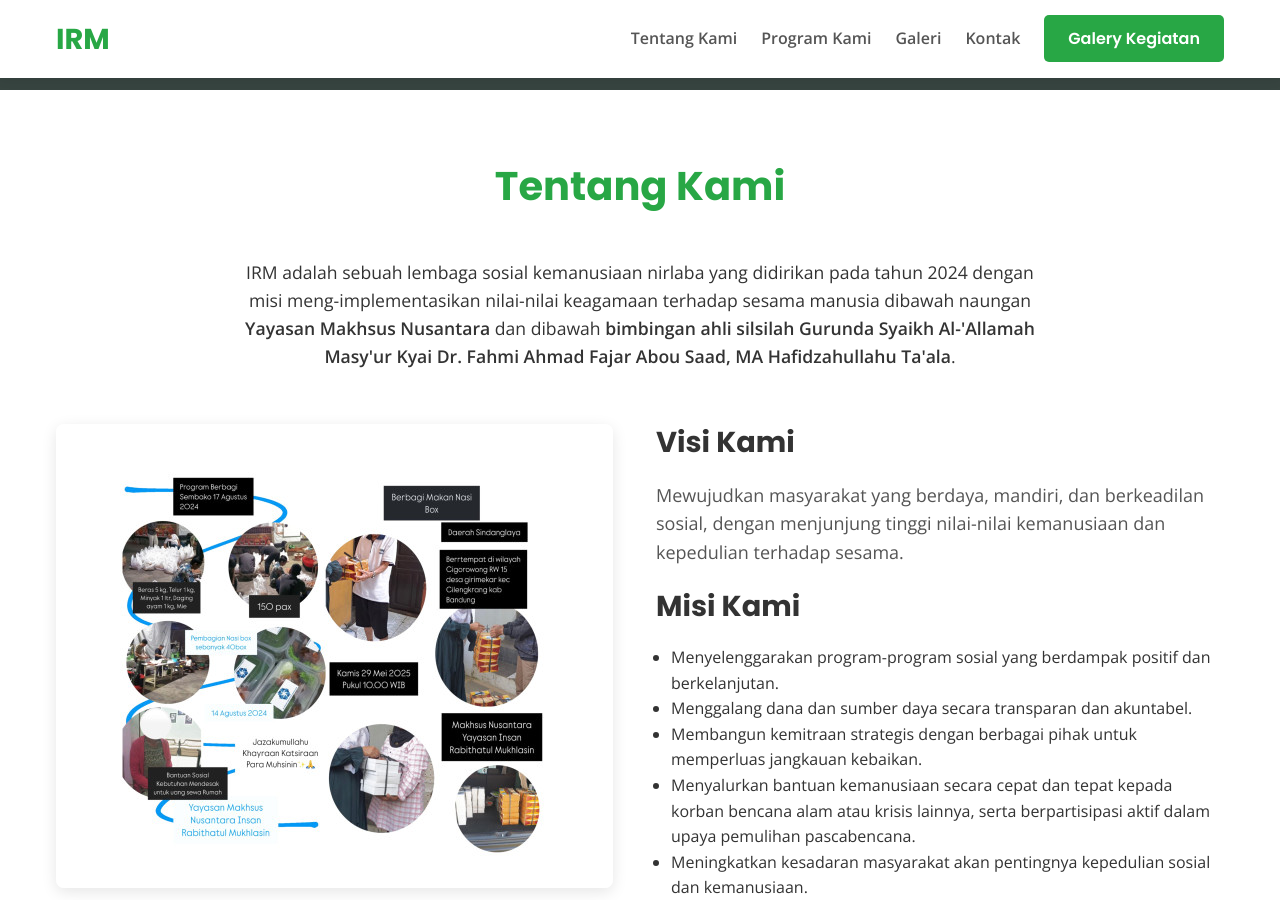
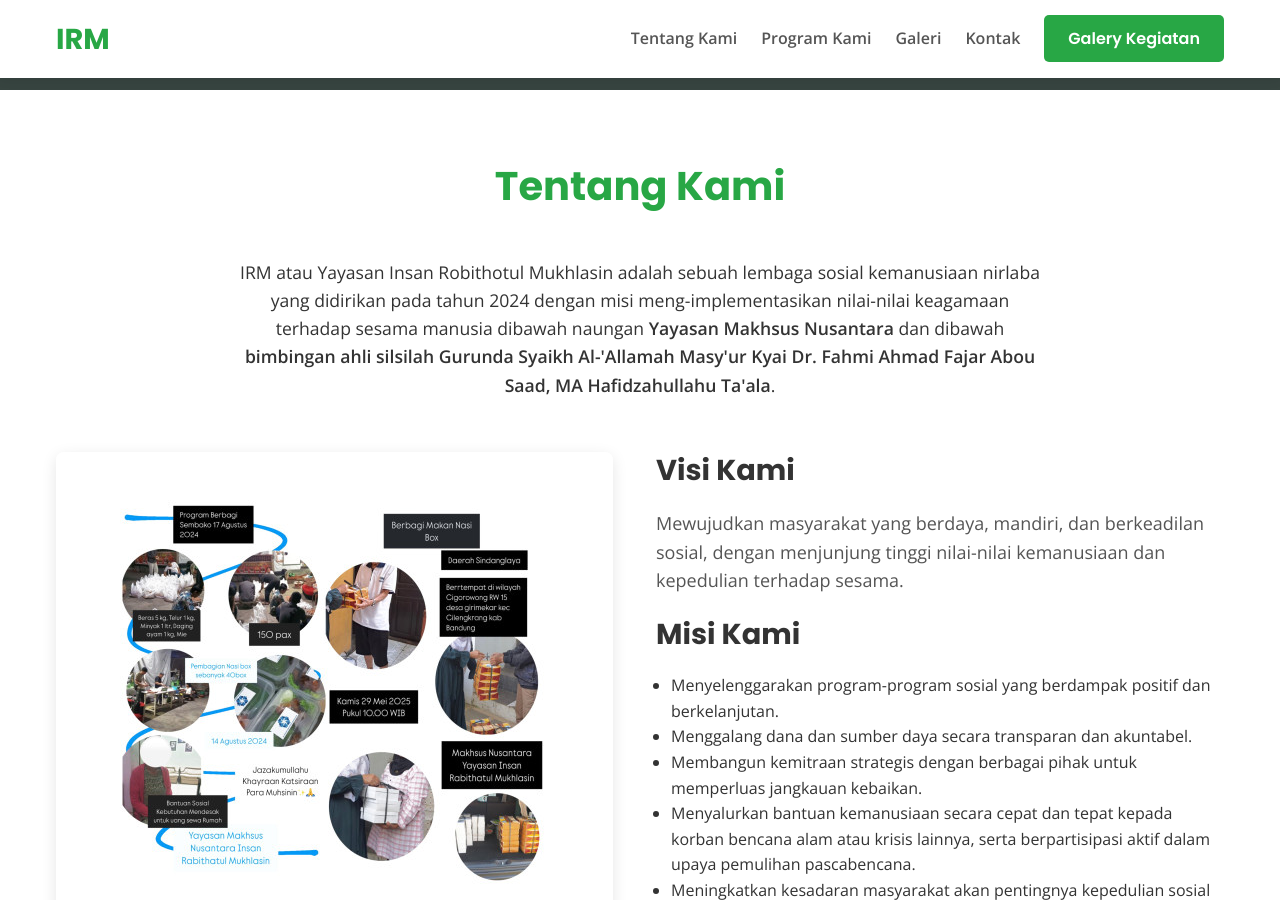
Before and after one commit to x-qmo/x-qmo.github.io, a Jekyll site: the page built from _landing_pages/irm.md, in a window 1280 px wide and 900 px high, scrolled down 630 px. Built offline with Jekyll 4.4.1, drawn with Linux system fonts in a browser that asks for light colours.

Commit message:
Update irm.md

```diff
--- a/_landing_pages/irm.md
+++ b/_landing_pages/irm.md
@@ -17,7 +17,7 @@ og_image: /assets/images/thumbnail-yayasan-irm.jpg
     <div class="container">
         <h2 class="section-title">Tentang Kami</h2>
         <p class="section-description">
-            {{ site.data.yayasan-irm.nama_yayasan | default: 'Nama Yayasan Anda' }} adalah sebuah lembaga sosial kemanusiaan nirlaba yang didirikan pada tahun 2024 dengan misi meng-implementasikan nilai-nilai keagamaan terhadap sesama manusia dibawah naungan <b>Yayasan Makhsus Nusantara</b> dan dibawah <b>bimbingan ahli silsilah Gurunda Syaikh Al-'Allamah Masy'ur Kyai Dr. Fahmi Ahmad Fajar Abou Saad, MA Hafidzahullahu Ta'ala</b>.
+            {{ site.data.yayasan-irm.nama_yayasan | default: 'Nama Yayasan Anda' }} atau Yayasan Insan Robithotul Mukhlasin adalah sebuah lembaga sosial kemanusiaan nirlaba yang didirikan pada tahun 2024 dengan misi meng-implementasikan nilai-nilai keagamaan terhadap sesama manusia dibawah naungan <b>Yayasan Makhsus Nusantara</b> dan dibawah <b>bimbingan ahli silsilah Gurunda Syaikh Al-'Allamah Masy'ur Kyai Dr. Fahmi Ahmad Fajar Abou Saad, MA Hafidzahullahu Ta'ala</b>.
         </p>
         <div class="about-content">
             <div class="about-image">
```
